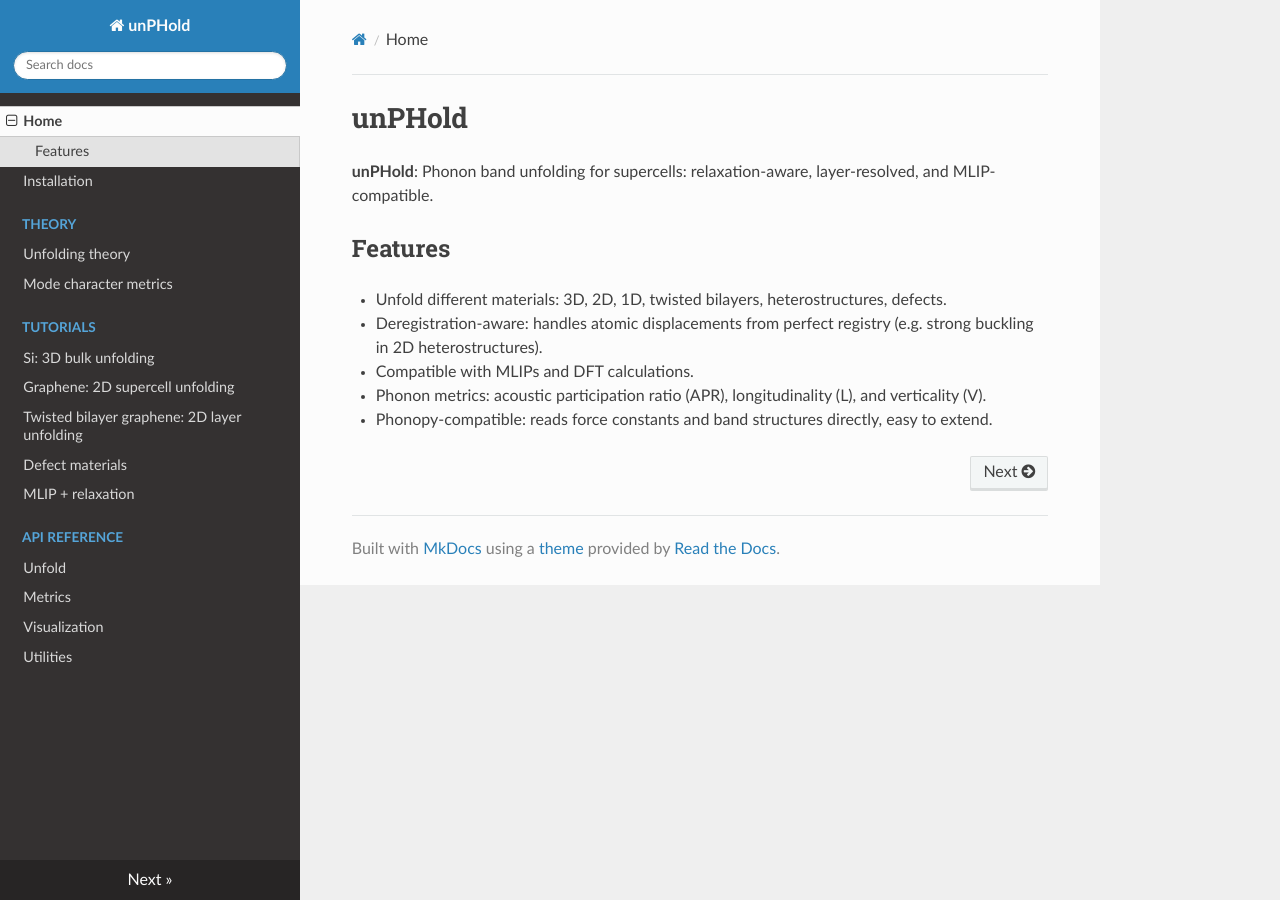
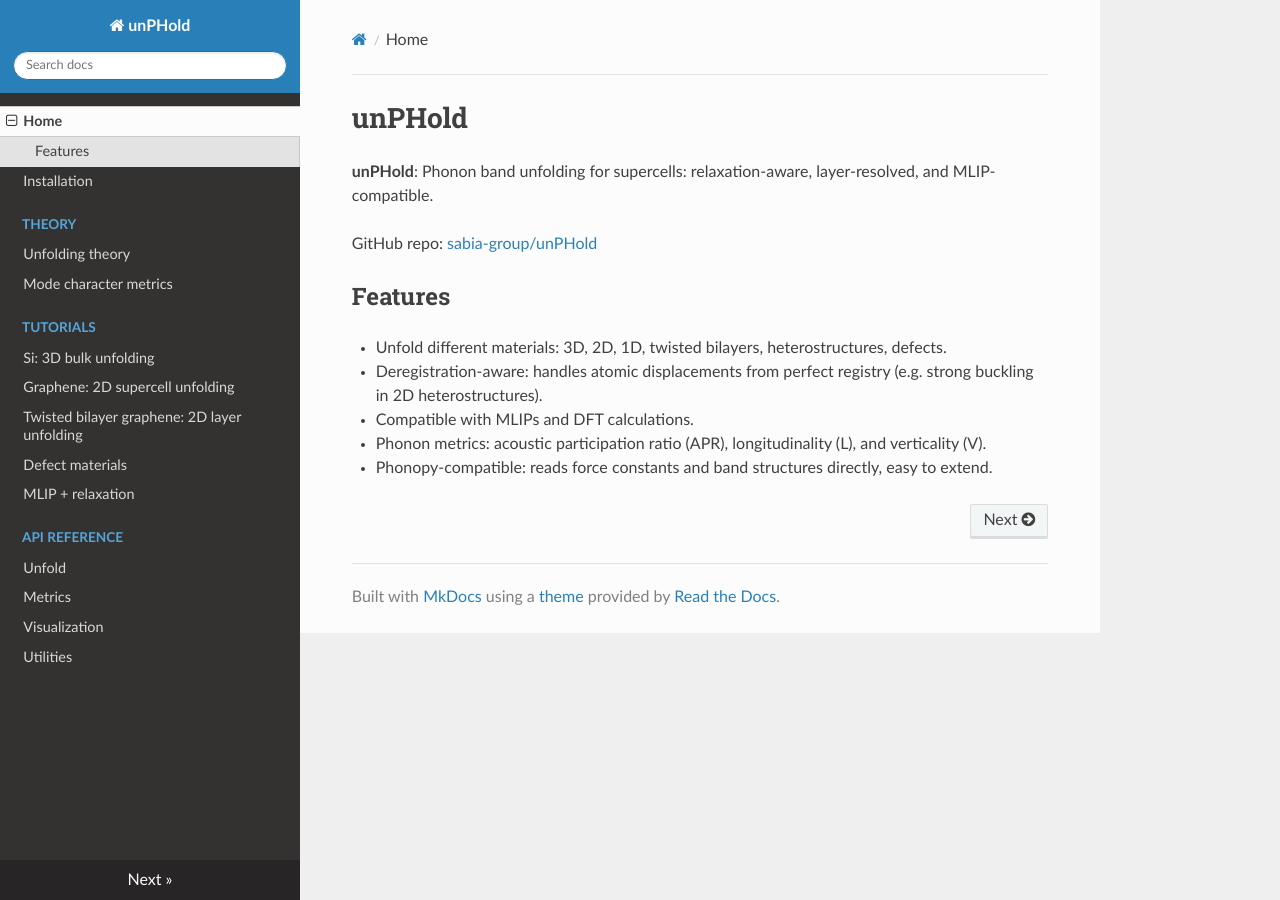
Before and after one commit to sabia-group/unPHold, an MkDocs documentation site: the page built from docs/index.md, in a window 1280 px wide. Built offline with MkDocs 1.6.1, drawn with Linux system fonts in a browser that asks for light colours; nearby versions of some CDN libraries.

Commit message:
update github repo url and CI status

```diff
--- a/docs/index.md
+++ b/docs/index.md
@@ -1,6 +1,8 @@
 # unPHold
 
 **unPHold**: Phonon band unfolding for supercells: relaxation-aware, layer-resolved, and MLIP-compatible.
+
+GitHub repo: [sabia-group/unPHold](https://github.com/sabia-group/unPHold)
 
 ## Features
 
```
Also changed, not shown: README.md (+1 -0 lines).
